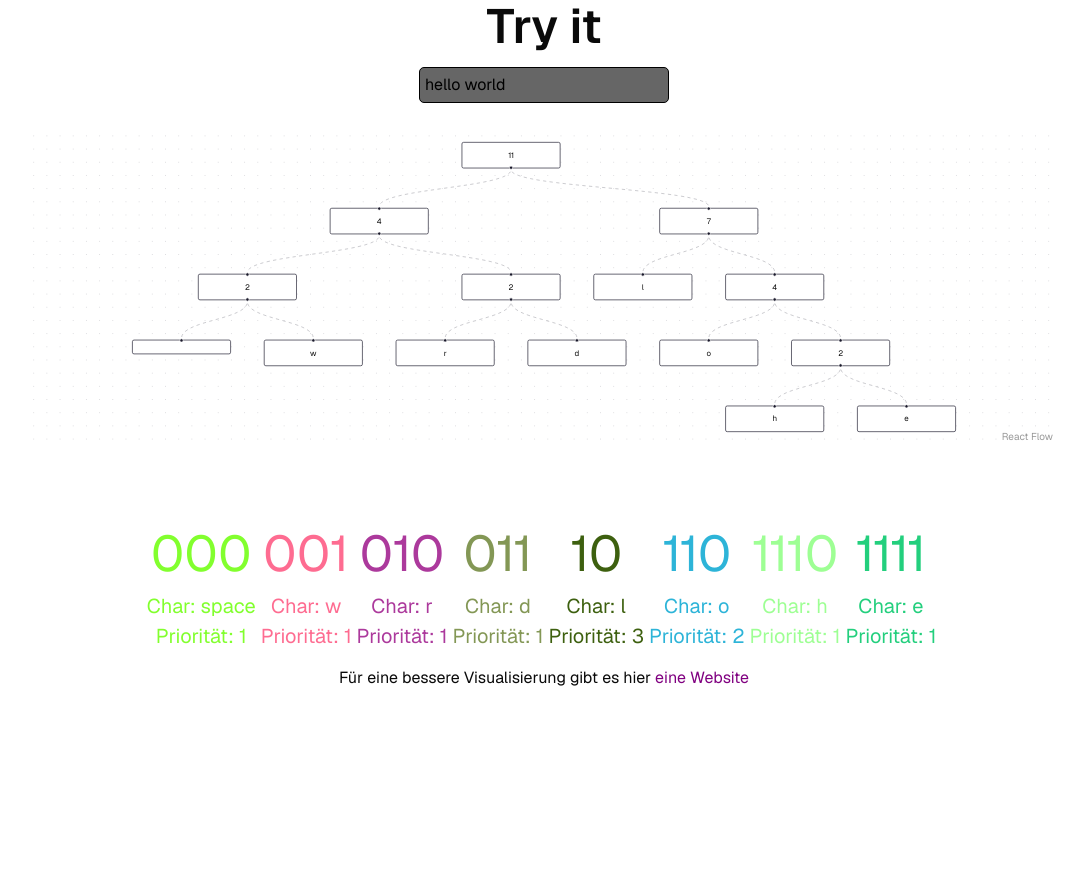
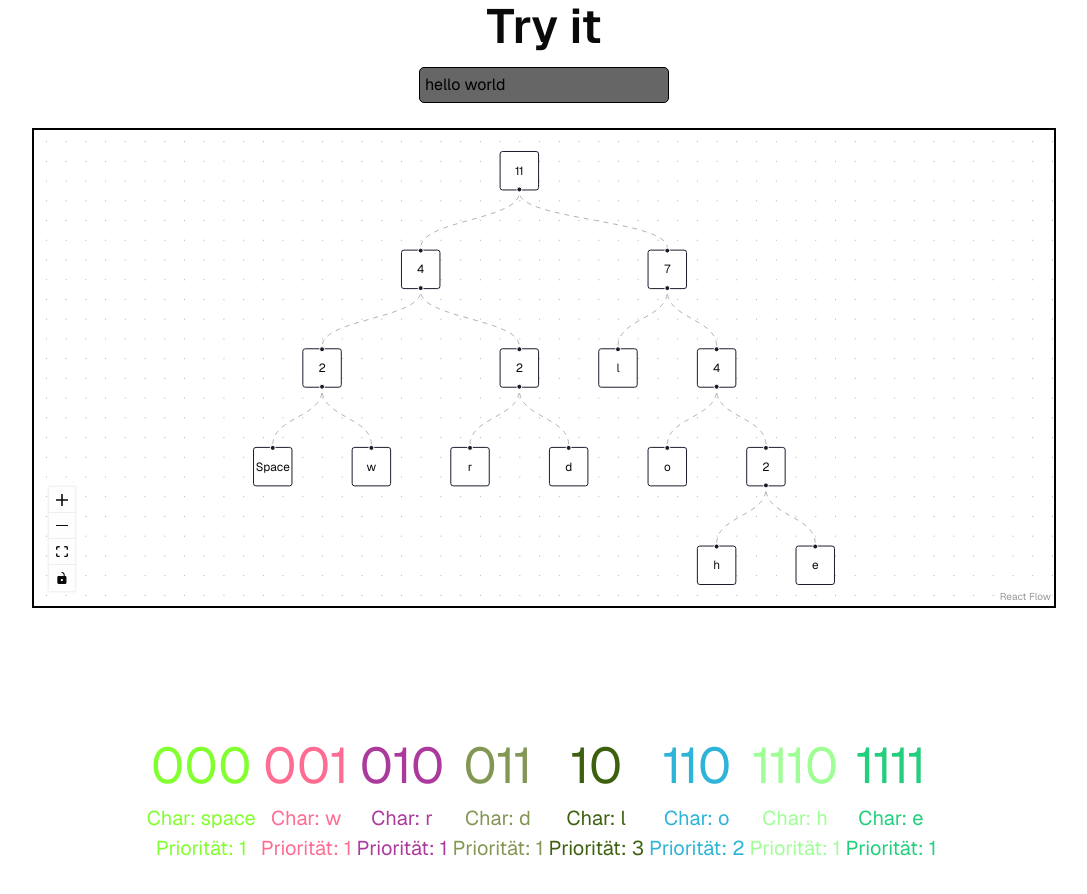
Before and after one commit to SirBerg/huffman, a Next.js app: page / in a window 1280 px wide. Shown: the part 1660-2554 px from the top of the page, without its empty margins (96-1183 px from the left). Built offline with nearby package versions, Linux system fonts and the light colour scheme.

Commit message:
merge mal JUNGE

```diff
--- a/src/components/Tree/getLayoutetElements.tsx
+++ b/src/components/Tree/getLayoutetElements.tsx
@@ -1,7 +1,7 @@
 import { Edge, Node } from "@xyflow/react";
 import dagre from "@dagrejs/dagre";
 
-const nodeWidth = 150;
+const nodeWidth = 50;
 const nodeHeight = 50;
 
 export const getLayoutedElements = (
--- a/src/components/Tree/huffmanTree.tsx
+++ b/src/components/Tree/huffmanTree.tsx
@@ -1,42 +1,52 @@
 import { treeNode } from "@/huffman/encode";
 import {
   Background,
+  Controls,
   Edge,
   getIncomers,
   Node,
   ReactFlow,
+  ReactFlowProvider,
   useEdgesState,
   useNodesState,
+  useReactFlow,
 } from "@xyflow/react";
-import '@xyflow/react/dist/style.css';
-import "./huffmanTree.css"
+import "@xyflow/react/dist/style.css";
+import "./huffmanTree.css";
 import { getLayoutedElements } from "./getLayoutetElements";
 import { useCallback, useEffect, useState } from "react";
 import { Tooltip } from "react-tooltip";
 
-export function Tree2({ node }: { node: treeNode }) {
+export function TreeBuilder({ node }: { node: treeNode }) {
   const [nodes, setNodes, onNodesChange] = useNodesState([] as Node[]);
   const [edges, setEdges, onEdgesChange] = useEdgesState([] as Edge[]);
-  const [hoveredNode, setHoveredNode] = useState<Node | null>(null)
+  const [hoveredNode, setHoveredNode] = useState<Node | null>(null);
 
   // create all Node and Edge Objects
 
-   const generate = useCallback(() => {
-    const nodes: Node[] = []
-    const edges: Edge[] = []
-    const generateNodesAndEdges = (node: treeNode) => {
+  const generate = useCallback(() => {
+    const nodes: Node[] = [];
+    const edges: Edge[] = [];
+    const generateNodesAndEdges = (node: treeNode, bin?: string) => {
       if (node.children.length == 0) {
         nodes.push({
           id: `node-${node.char}`,
-          data: { label: node.char },
+          data: { label: node.char == " " ? "Space" : node.char, encoded: bin ?? ""},
           position: { x: 0, y: 0 },
           type: "output",
+          style: {
+            width: 40,
+            height: 40,
+            display: "flex",
+            justifyContent: "center",
+          },
         });
       } else {
         nodes.push({
           id: `node-${node.char}`,
-          data: { label: node.priority },
+          data: { label: node.priority, encoded: bin },
           position: { x: 0, y: 0 },
+          style: { width: 40, height: 40 },
         });
         edges.push({
           id: `edge-${node.char}-${node.children[0].char}`,
@@ -50,40 +60,38 @@ export function Tree2({ node }: { node: treeNode }) {
           target: `node-${node.children[1].char}`,
           animated: true,
         });
-        nodes[0].type = "input"
-        generateNodesAndEdges(node.children[0]);
-        generateNodesAndEdges(node.children[1]);
+        nodes[0].type = "input";
+        generateNodesAndEdges(node.children[0], (bin ?? "")+"0");
+        generateNodesAndEdges(node.children[1], (bin ?? "")+"1");
       }
     };
-    generateNodesAndEdges(node)
+    generateNodesAndEdges(node);
     const { nodes: layoutedNodes, edges: layoutedEdges } = getLayoutedElements(
       nodes,
       edges
     );
-    setNodes(layoutedNodes as Node[])
-    setEdges(layoutedEdges)
-    console.log("inrender")
-  }, [node, setEdges, setNodes])
+    setNodes(layoutedNodes as Node[]);
+    setEdges(layoutedEdges);
+  }, [node, setEdges, setNodes]);
+
+  const { fitView } = useReactFlow();
 
   useEffect(() => {
-    generate()
-  }, [generate])
-
+    generate();
+    fitView();
+  }, [fitView, generate]);
 
   // Position the Nodes
 
-
-
-
   const handleNodeMouseEnter = useCallback(
     (event: React.MouseEvent, node: Node) => {
-      setHoveredNode(node)
-      const nodeids: string[] = []
+      setHoveredNode(node);
+      const nodeids: string[] = [];
       const getPreviousNode = (node: Node) => {
-        nodeids.push(node.id)
-        getIncomers(node, nodes, edges).map(getPreviousNode)
-      }
-      getPreviousNode(node)
+        nodeids.push(node.id);
+        getIncomers(node, nodes, edges).map(getPreviousNode);
+      };
+      getPreviousNode(node);
       setNodes((nds) =>
         nds.map((n) =>
           nodeids.includes(n.id) ? { ...n, className: "hovered-node" } : n
@@ -93,39 +101,42 @@ export function Tree2({ node }: { node: treeNode }) {
     [edges, nodes, setNodes]
   );
 
-
   const handleNodeMouseLeave = useCallback(
     // eslint-disable-next-line @typescript-eslint/no-unused-vars
     (event: React.MouseEvent, node: Node) => {
-      setHoveredNode(null)
-      setNodes((nds) =>
-        nds.map((n) => ({ ...n, className: "default-node" })
-
-        )
-      );
+      setHoveredNode(null);
+      setNodes((nds) => nds.map((n) => ({ ...n, className: "default-node" })));
     },
     [setNodes]
   );
 
-  const tooltipContent = hoveredNode?.id ?? ""
 
   return (
-    <div data-tooltip-id="my-tooltip" data-tooltip-content={tooltipContent}  data-tooltip-float className="relative w-full h-full">
+    <div
+      data-tooltip-id="my-tooltip"
+      data-tooltip-content={hoveredNode?.data.encoded as string}
+      data-tooltip-float
+      className="relative w-full h-full border-2 border-black"
+    >
       <ReactFlow
         nodes={nodes}
         edges={edges}
+        fitView
         onNodesChange={onNodesChange}
         onEdgesChange={onEdgesChange}
         onNodeMouseEnter={handleNodeMouseEnter}
         onNodeMouseLeave={handleNodeMouseLeave}
-        fitView
         style={{ backgroundColor: "white" }}
-        nodesConnectable = {false}
-        className=""
+        nodesConnectable={false}
       >
         <Background style={{ pointerEvents: "none" }} />
+        <Controls />
       </ReactFlow>
       <Tooltip isOpen hidden={false} id="my-tooltip" />
     </div>
   );
 }
+
+export function Tree2({node}: {node: treeNode}) {
+  return <ReactFlowProvider><TreeBuilder node={node}/></ReactFlowProvider>
+}
--- a/src/components/howItWorks.css
+++ b/src/components/howItWorks.css
@@ -4,8 +4,6 @@
     align-items: center;
     flex-direction: column;
     padding: 50px 0;
-    height: 100vh;
-    width: 100vw;
 }
 
 .tree2 {
@@ -14,7 +12,7 @@
 }
 
 .treeContainer{
-    height: 80dvh;
+    height: 60dvh;
     width: 80dvw;
     margin: 20px 25px;
 
--- a/src/components/theorie.css
+++ b/src/components/theorie.css
@@ -45,6 +45,3 @@
     justify-content: center;
     align-items: center;
 }
-
-.edgeLabel{
-}
```
